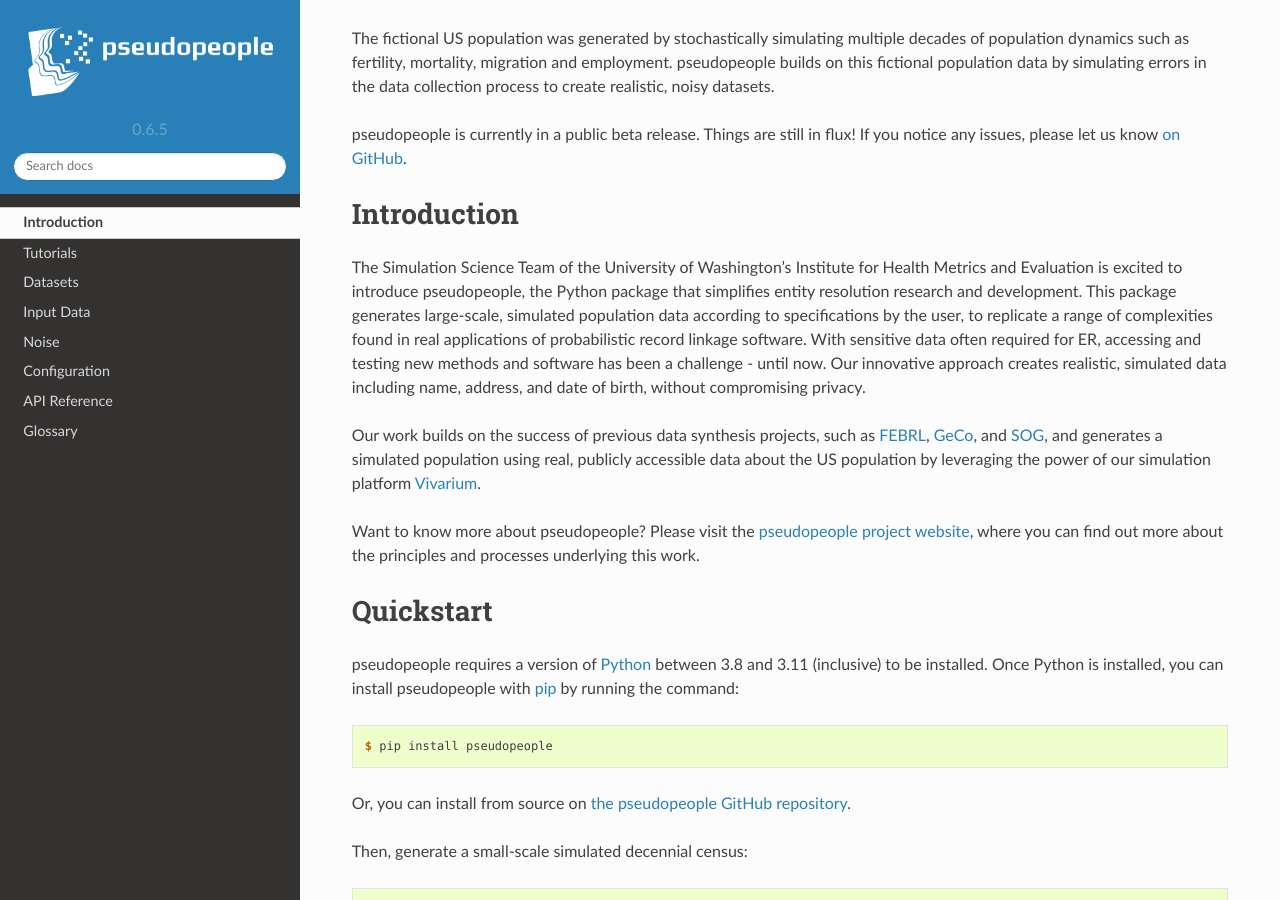
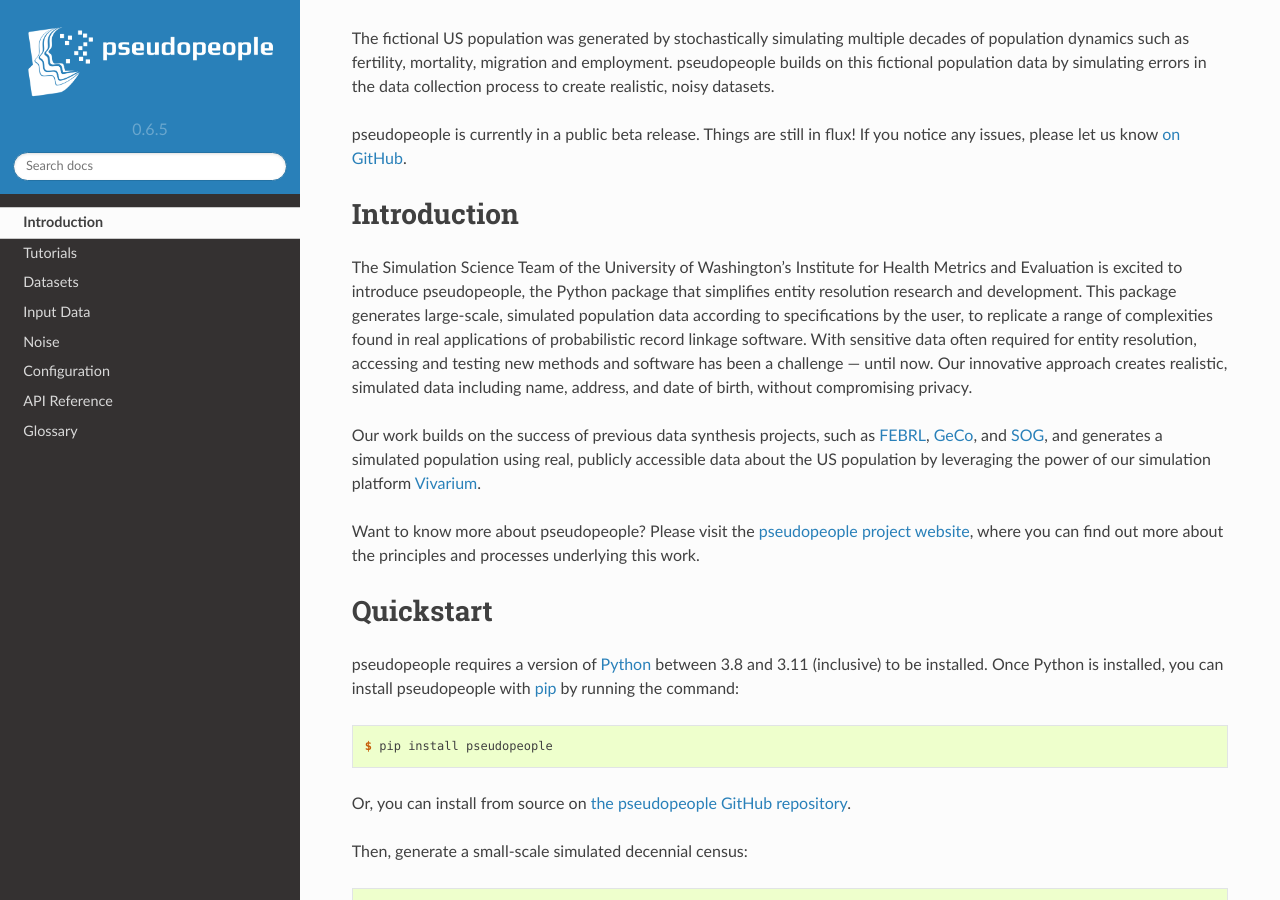
Before and after one commit to ihmeuw/pseudopeople, a Sphinx documentation site: the page built from docs/source/index.rst, in a window 1280 px wide and 900 px high, scrolled down 568 px. Built offline with Sphinx 7.4.7 and the Read the Docs theme 2.0.0, drawn with Linux system fonts in a browser that asks for light colours.

Commit message:
Update docs/source/index.rst
Co-authored-by: Nathaniel Blair-Stahn <ndbs@uw.edu>

```diff
--- a/docs/source/index.rst
+++ b/docs/source/index.rst
@@ -32,7 +32,7 @@
 is excited to introduce pseudopeople, the Python package that simplifies entity resolution research and
 development. This package generates large-scale, simulated population data according to specifications by the user,
 to replicate a range of complexities found in real applications of probabilistic record linkage software.
-With sensitive data often required for ER, accessing and testing new methods and software has been a challenge -
+With sensitive data often required for entity resolution, accessing and testing new methods and software has been a challenge ---
 until now. Our innovative approach creates realistic, simulated data including name, address, and date of birth,
 without compromising privacy.
 
```
